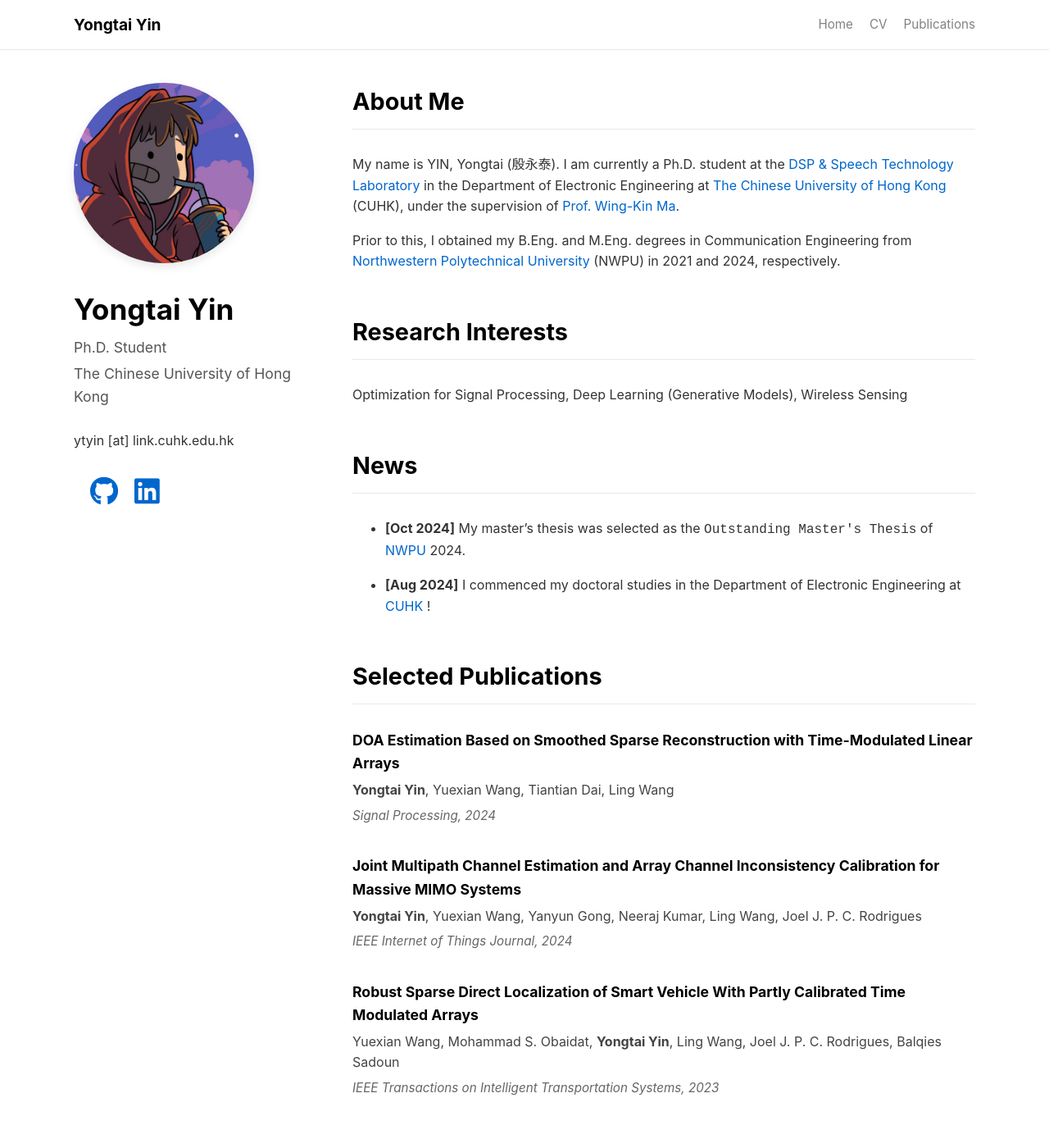
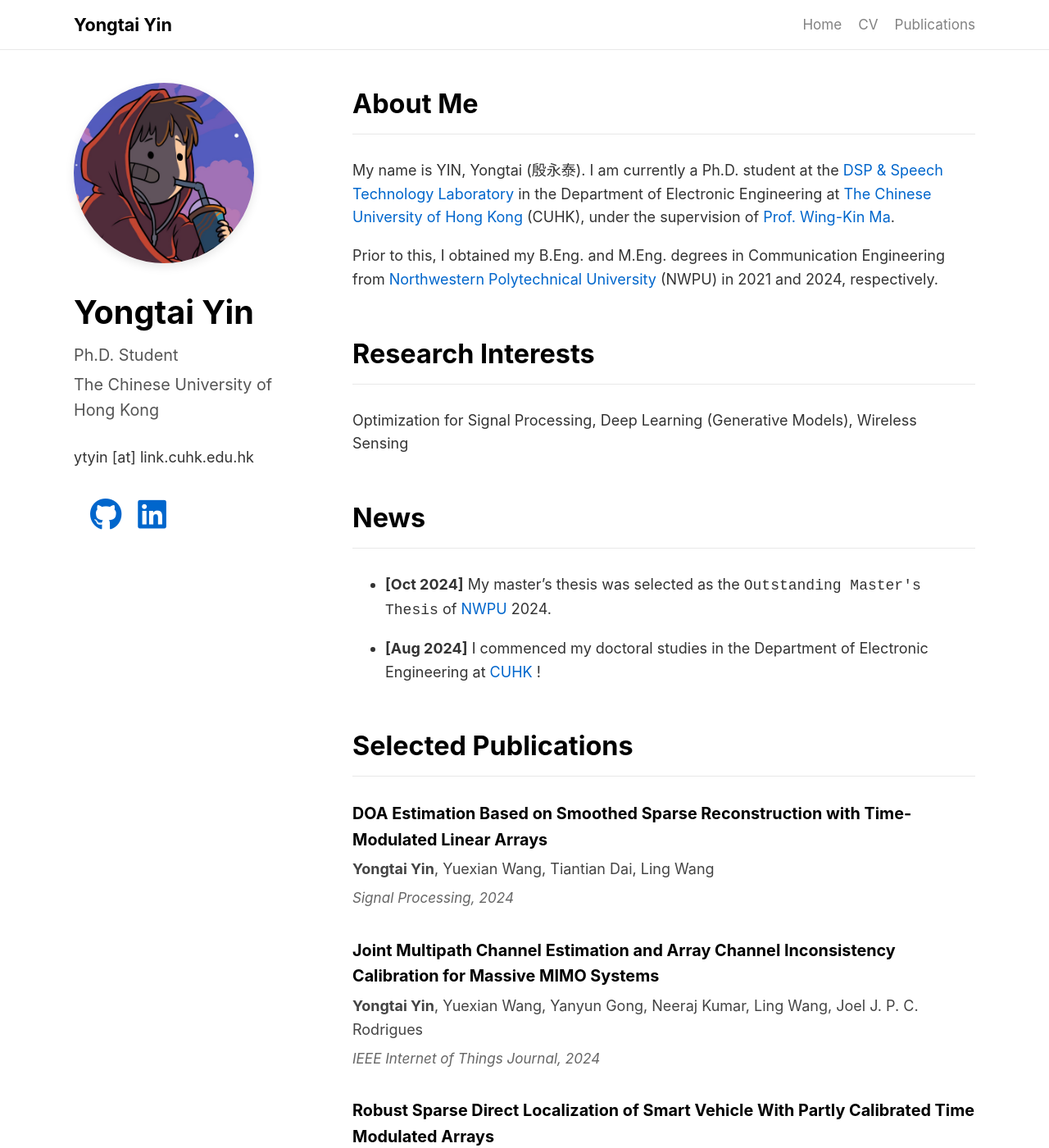
Before and after one commit to yongtai-yin/yongtai-yin.github.io, a Jekyll site: the page built from index.md, in a window 1280 px wide and 1400 px high. Shown: the whole window at 82% size. Built offline with Jekyll 4.4.1, drawn with Linux system fonts in a browser that asks for light colours; a style sheet for code colours, icons or effects is not loaded.

Commit message:
Increase base font size in body for improved readability

```diff
--- a/assets/css/style.css
+++ b/assets/css/style.css
@@ -15,7 +15,7 @@
     margin: 0;
     padding: 0;
     line-height: 1.6;
-    font-size: 16px; /* Explicit base font size */
+    font-size: 18px; /* Increased font size for better readability */
 }
 
 a {
```
